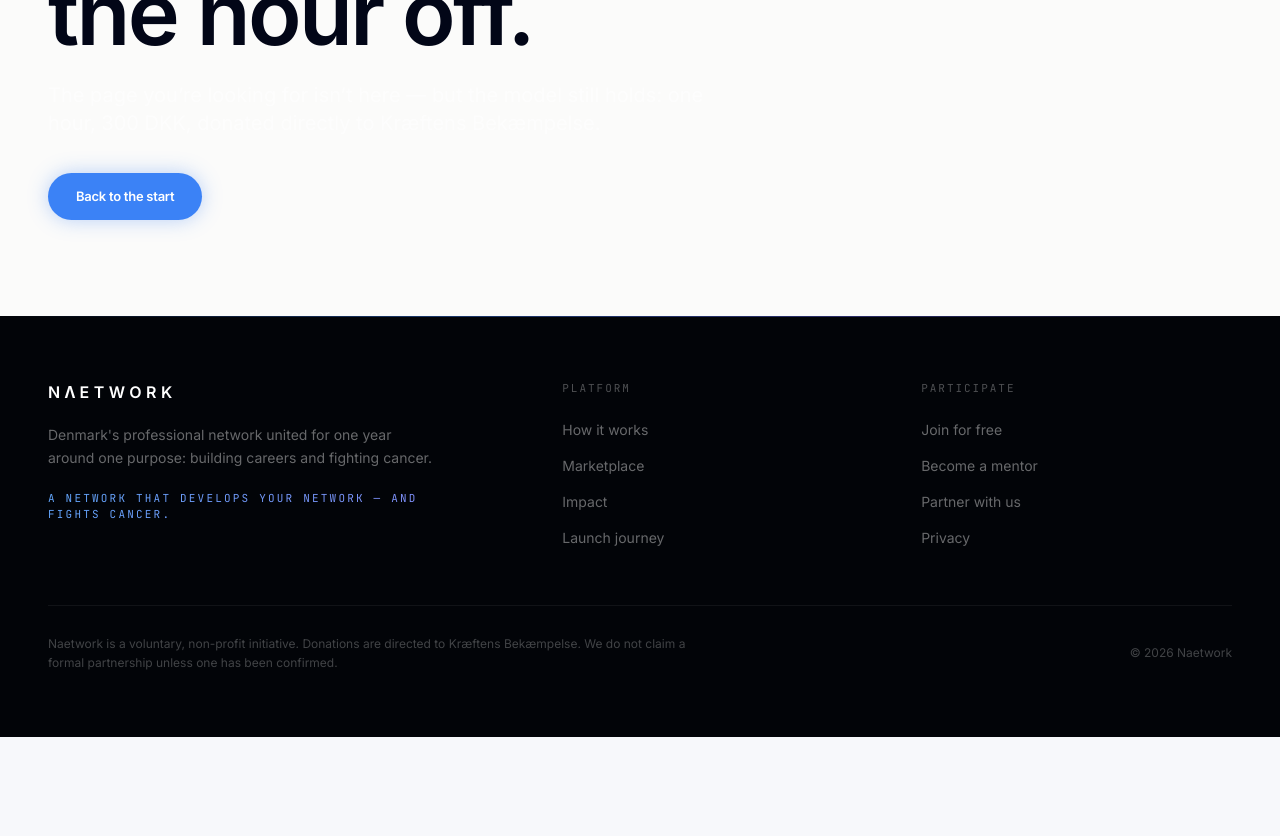
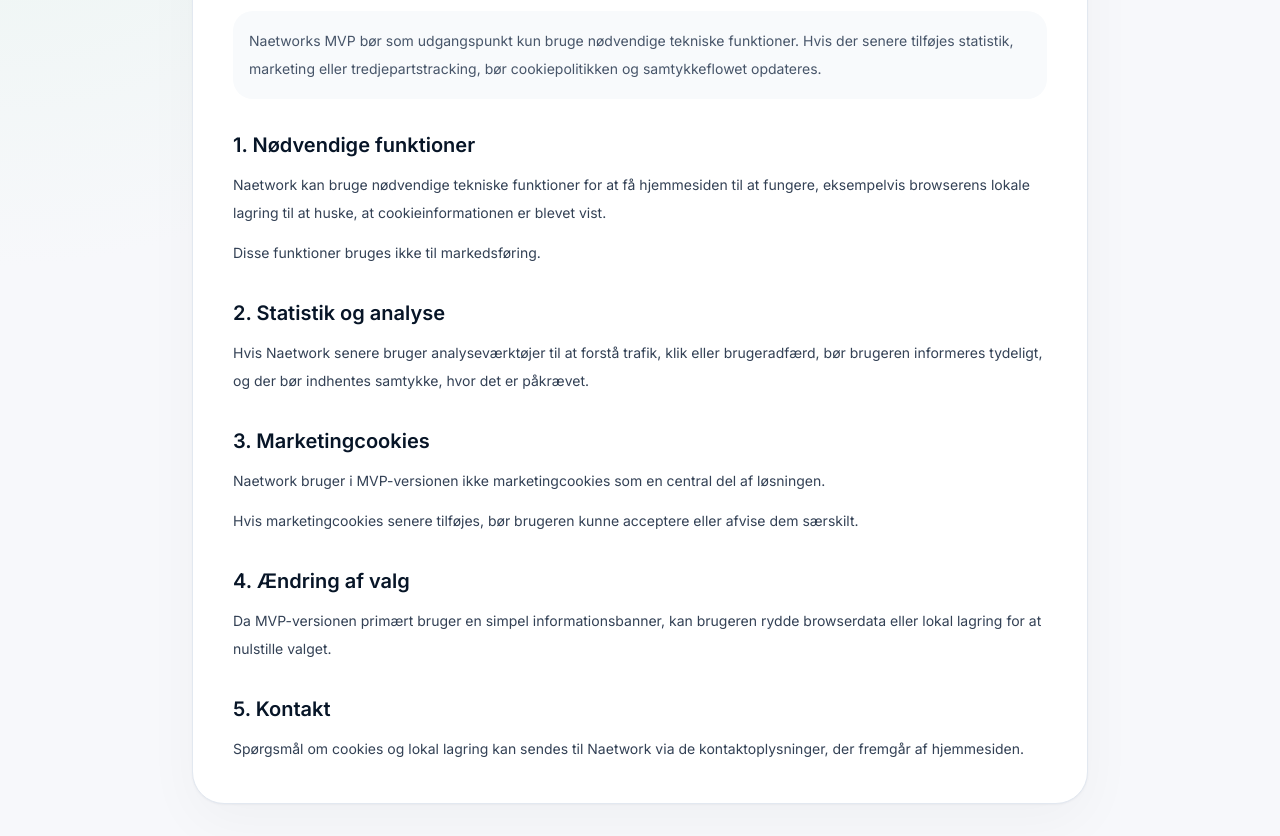
Before and after one commit to mikkelstreet-png/Naetwork, a Next.js app: page /cookies in a window 1280 px wide. Before the commit this address had no page. Shown: the part 320-1156 px from the top of the page. Before the commit the page ends 1057 px from the top, so only its background shows below. Built offline with nearby package versions, Linux system fonts and the light colour scheme.

Commit message:
Add cookies page

```diff
--- /dev/null
+++ b/app/cookies/page.tsx
@@ -0,0 +1,33 @@
+import { LegalPage, LegalSection } from "@/components/LegalPage";
+
+export default function CookiesPage() {
+  return (
+    <LegalPage eyebrow="Cookies" title="Cookie- og lokal lagringspolitik">
+      <p className="rounded-2xl bg-slate-50 p-4 text-slate-600">
+        Naetworks MVP bør som udgangspunkt kun bruge nødvendige tekniske funktioner. Hvis der senere tilføjes statistik, marketing eller tredjepartstracking, bør cookiepolitikken og samtykkeflowet opdateres.
+      </p>
+
+      <LegalSection title="1. Nødvendige funktioner">
+        <p>Naetwork kan bruge nødvendige tekniske funktioner for at få hjemmesiden til at fungere, eksempelvis browserens lokale lagring til at huske, at cookieinformationen er blevet vist.</p>
+        <p>Disse funktioner bruges ikke til markedsføring.</p>
+      </LegalSection>
+
+      <LegalSection title="2. Statistik og analyse">
+        <p>Hvis Naetwork senere bruger analyseværktøjer til at forstå trafik, klik eller brugeradfærd, bør brugeren informeres tydeligt, og der bør indhentes samtykke, hvor det er påkrævet.</p>
+      </LegalSection>
+
+      <LegalSection title="3. Marketingcookies">
+        <p>Naetwork bruger i MVP-versionen ikke marketingcookies som en central del af løsningen.</p>
+        <p>Hvis marketingcookies senere tilføjes, bør brugeren kunne acceptere eller afvise dem særskilt.</p>
+      </LegalSection>
+
+      <LegalSection title="4. Ændring af valg">
+        <p>Da MVP-versionen primært bruger en simpel informationsbanner, kan brugeren rydde browserdata eller lokal lagring for at nulstille valget.</p>
+      </LegalSection>
+
+      <LegalSection title="5. Kontakt">
+        <p>Spørgsmål om cookies og lokal lagring kan sendes til Naetwork via de kontaktoplysninger, der fremgår af hjemmesiden.</p>
+      </LegalSection>
+    </LegalPage>
+  );
+}
```
